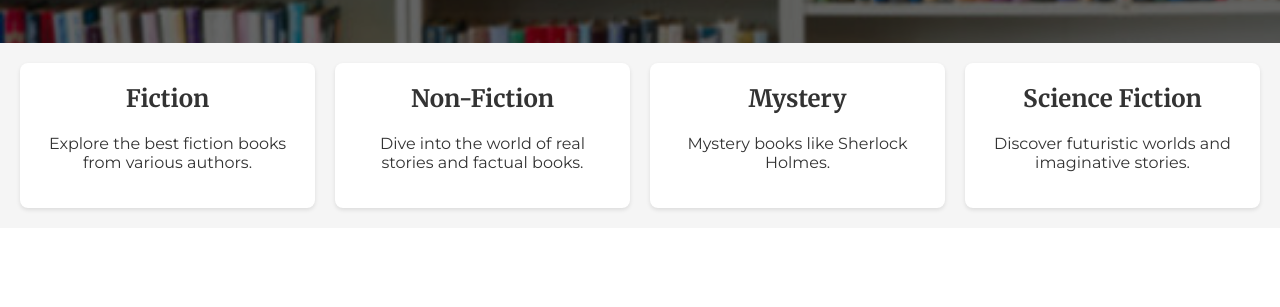
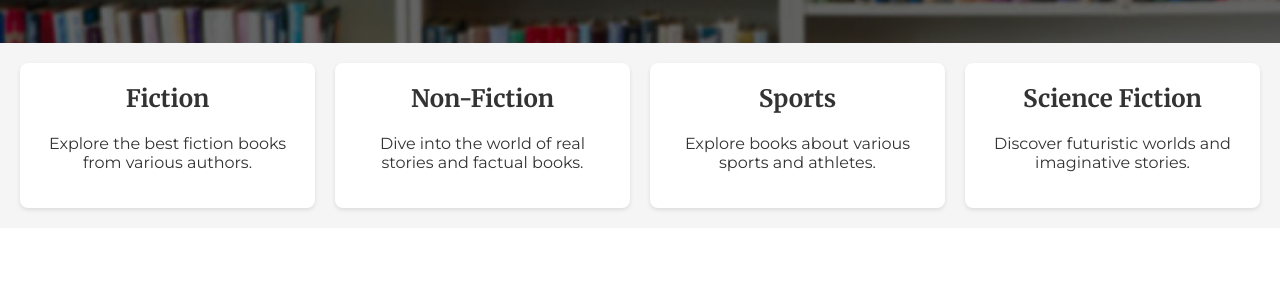
Before and after one commit to jpettingill14/test-website, a plain HTML site: page boooks.html in a window 1280 px wide. Shown: the part 311-618 px from the top of the page. Drawn offline with Linux system fonts and the light colour scheme; a web font is replaced by a local one.

Commit message:
Changed genre to sports

```diff
--- a/boooks.html
+++ b/boooks.html
@@ -53,9 +53,9 @@
             <h2>Non-Fiction</h2>
             <p>Dive into the world of real stories and factual books.</p>
         </a>
-        <a href="https://www.booksthatarefun/history" class="genre">
-            <h2>Mystery</h2>
-            <p>Mystery books like Sherlock Holmes.</p>
+        <a href="https://www.booksthatarefun/sports" class="genre">
+            <h2>Sports</h2>
+            <p>Explore books about various sports and athletes.</p>
         </a>
         <a href="https://www.booksthatarefun/science-fiction" class="genre">
             <h2>Science Fiction</h2>
```
